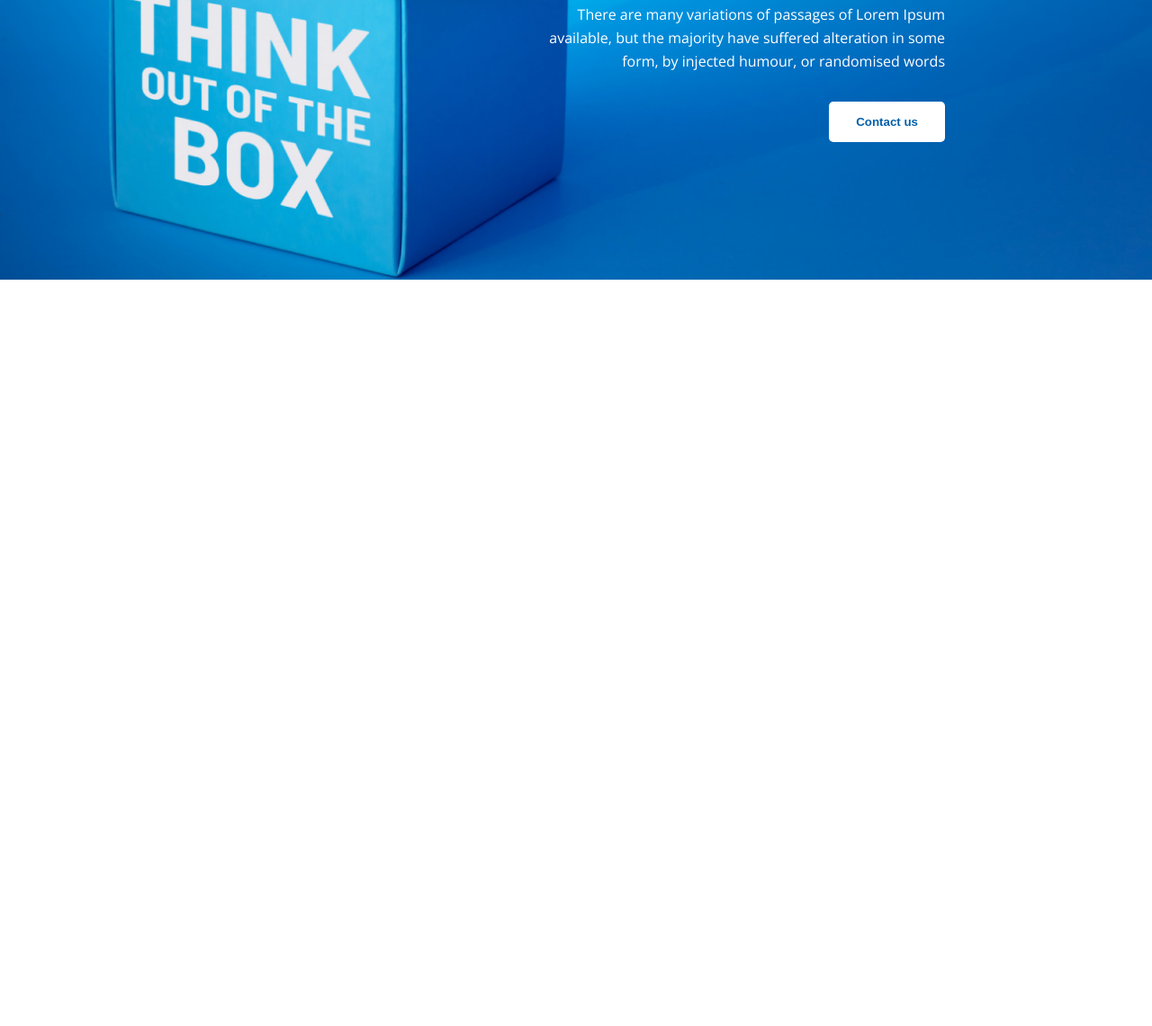
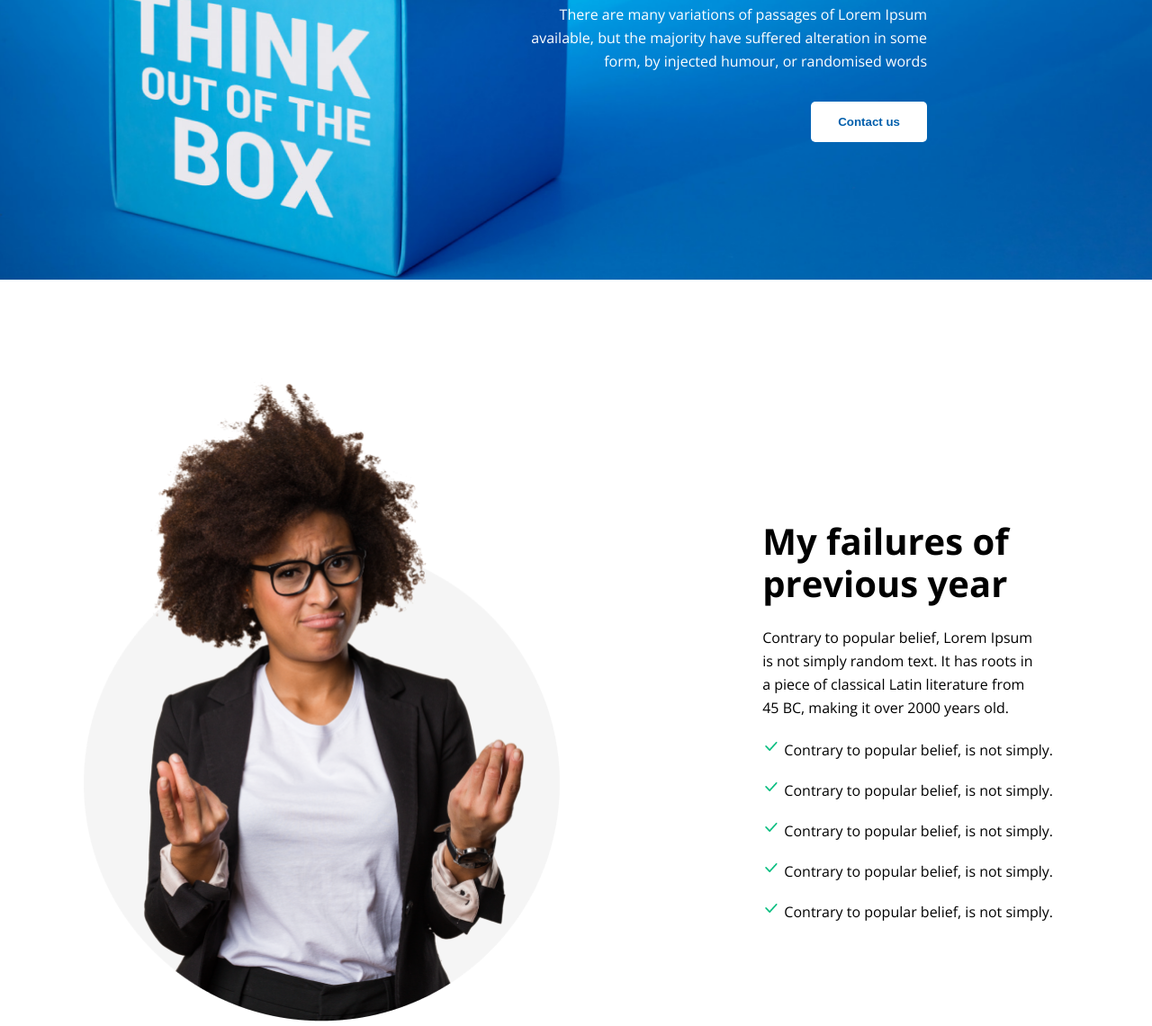
Before and after one commit to itznur07/new-thinks, a plain HTML site: page index.html in a window 1280 px wide. Shown: the part 489-1630 px from the top of the page at 90% size. Before the commit the page ends 800 px from the top, so only its background shows below. Drawn offline with nearby package versions, Linux system fonts and the light colour scheme.

Commit message:
Prev year section done

```diff
--- a/index.html
+++ b/index.html
@@ -33,5 +33,57 @@
       </div>
     </header>
     <!-- Header section end -->
+
+    <!-- My failures of previous year section start -->
+    <section class="container">
+      <div class="prev-fpy-content">
+        <div class="prev-fpy-content-left">
+          <img src="./images/person.png" alt="image" />
+        </div>
+        <div class="prev-fpy-content-right">
+          <h1>
+            My failures of <br />
+            previous year
+          </h1>
+          <p>
+            Contrary to popular belief, Lorem Ipsum <br />
+            is not simply random text. It has roots in <br />
+            a piece of classical Latin literature from <br />
+            45 BC, making it over 2000 years old.
+          </p>
+          <div>
+            <span
+              ><img src="./images/icons/checkmark.png" alt="icon" /> Contrary to
+              popular belief, is not simply.</span
+            >
+          </div>
+          <div>
+            <span
+              ><img src="./images/icons/checkmark.png" alt="icon" /> Contrary to
+              popular belief, is not simply.</span
+            >
+          </div>
+          <div>
+            <span
+              ><img src="./images/icons/checkmark.png" alt="icon" /> Contrary to
+              popular belief, is not simply.</span
+            >
+          </div>
+          <div>
+            <span
+              ><img src="./images/icons/checkmark.png" alt="icon" /> Contrary to
+              popular belief, is not simply.</span
+            >
+          </div>
+          <div>
+            <span
+              ><img src="./images/icons/checkmark.png" alt="icon" /> Contrary to
+              popular belief, is not simply.</span
+            >
+          </div>
+        </div>
+      </div>
+    </section>
+    <!-- My failures of previous year section end -->
   </body>
 </html>
--- a/style/style.css
+++ b/style/style.css
@@ -25,6 +25,7 @@ body {
   top: 30%;
   right: 0;
   margin-right: 230px;
+  padding: 0px 20px;
 }
 .header-content h1 {
   color: white;
@@ -49,3 +50,39 @@ body {
   font-weight: bold;
 }
 /* header section design */
+
+/* My failures of previous year section design */
+.prev-fpy-content {
+  margin-top: 100px;
+  display: flex;
+  align-items: center;
+  justify-content: space-between;
+}
+.prev-fpy-content-left img {
+  width: 570px;
+}
+.prev-fpy-content-right {
+  margin-right: 40px;
+  margin-top: 50px;
+}
+.prev-fpy-content-right h1 {
+  font-size: 40px;
+  line-height: 47px;
+  font-weight: 700;
+}
+.prev-fpy-content-right p {
+  margin-top: 24px;
+  font-size: 16px;
+  font-weight: 400;
+  line-height: 26px;
+}
+.prev-fpy-content-right div {
+  margin-top: 20px;
+}
+.prev-fpy-content-right div > span > img {
+  width: 20px;
+}
+.prev-fpy-content-right div > span {
+  font-size: 16px;
+}
+/* My failures of previous year section design */
```
Also changed, not shown: images/icons/checkmark.png (added).
